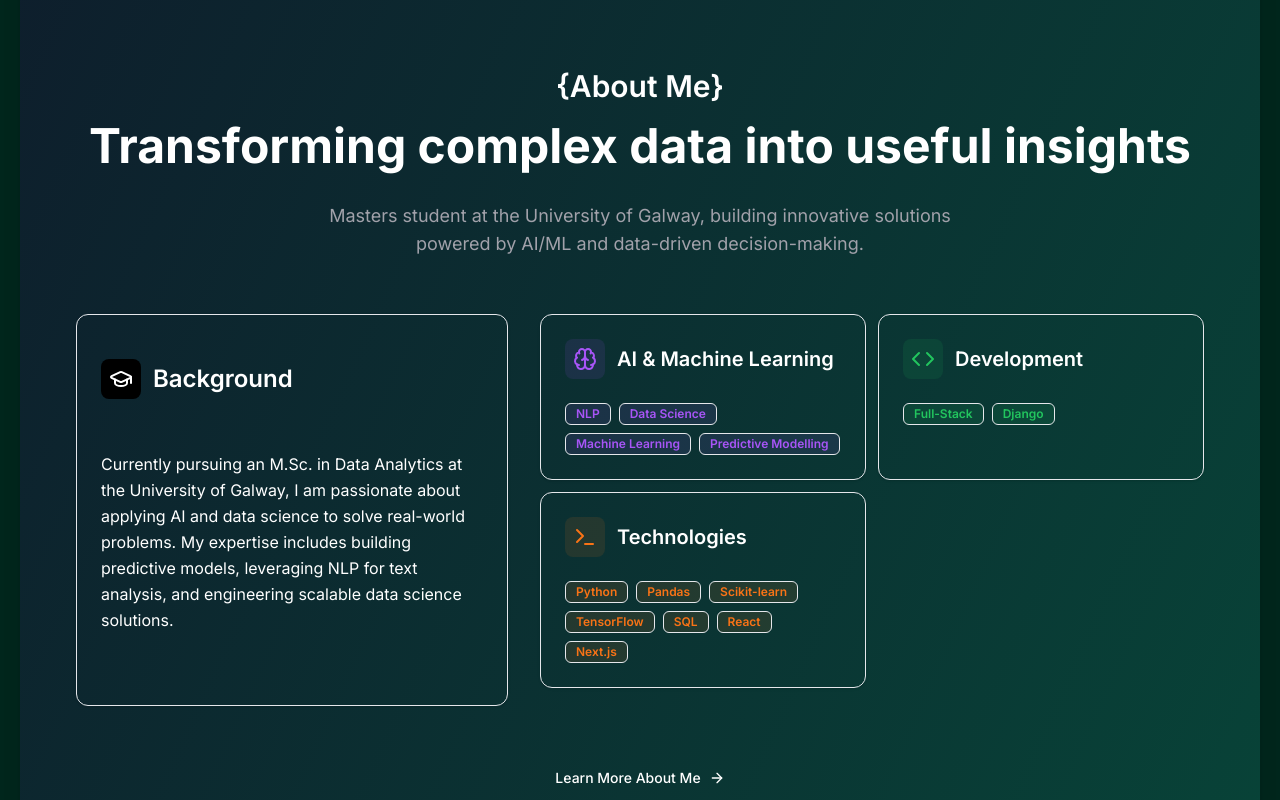
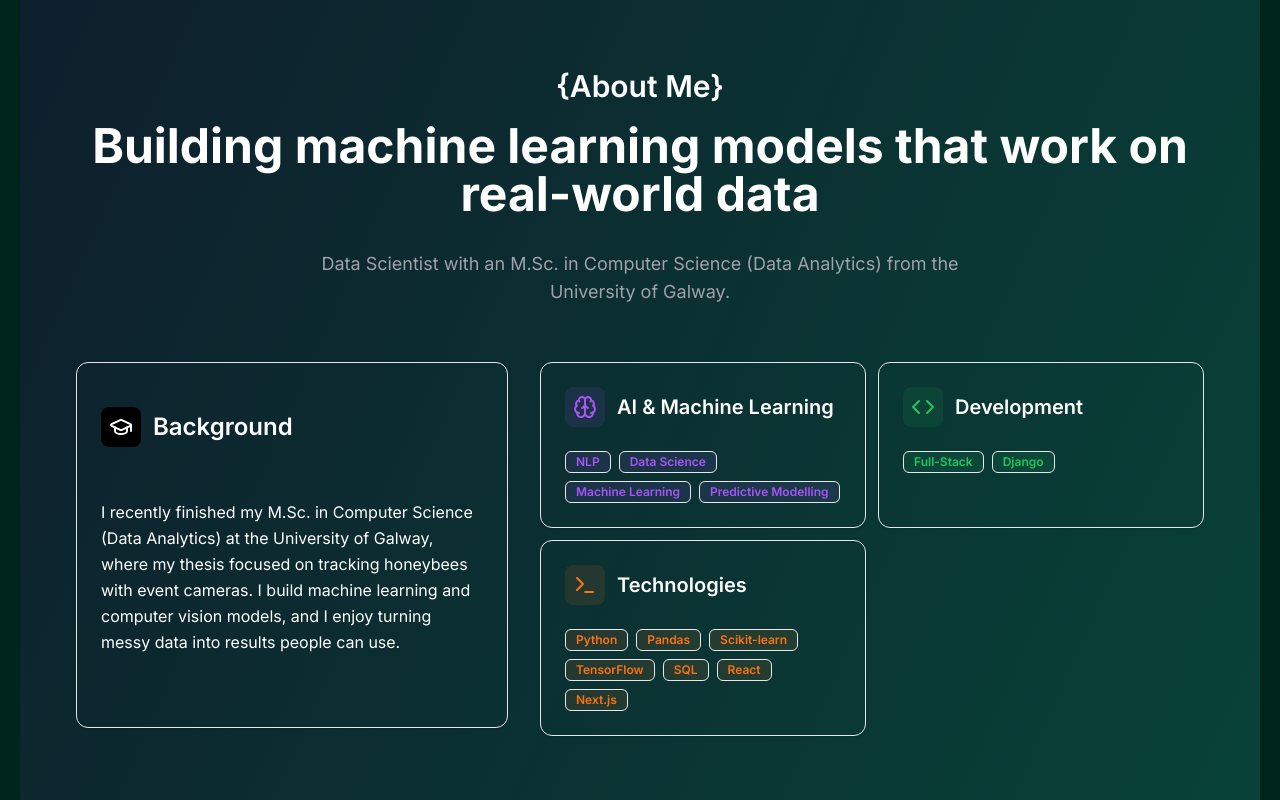
Before and after one commit to ShadaabHasan/portfolio, a Next.js app: page / in a window 1280 px wide. Shown: the part 780-1580 px from the top of the page. Built offline with nearby package versions, Linux system fonts and the light colour scheme.

Commit message:
Update site text to reflect finished M.Sc.

```diff
--- a/app/AboutMe/page.js
+++ b/app/AboutMe/page.js
@@ -25,8 +25,8 @@ const AboutMePage = () => {
                             </div>
                             <div className='text-gray-400 text-sm md:text-xl mt-5 w-11/12'>
                                 <p>
-                                    A Data Scientist currently pursuing an M.Sc. in Data Analytics at the University of Galway.
-                                    I love building AI-driven applications, exploring new technologies, and solving real-world problems through data and machine learning.
+                                    A Data Scientist with an M.Sc. in Computer Science (Data Analytics) from the University of Galway.
+                                    I build machine learning and computer vision models, and I enjoy solving real-world problems with data.
                                 </p>
                             </div>
                             <DownloadResume />
@@ -62,8 +62,8 @@ const AboutMePage = () => {
                                     <p className="text-muted-foreground text-sm text-gray-400">University Of Galway</p>
                                     </div>
                                     <div className="text-right">
-                                    <p className="text-sm text-muted-foreground">2025 - Present</p>
-                                    <p className="text-sm font-medium text-primary">CGPA: -</p>
+                                    <p className="text-sm text-muted-foreground">2025 - 2026</p>
+                                    <p className="text-sm font-medium text-primary">2.1 (Second Class Honours, Grade 1)</p>
                                     </div>
                                     </div>
                                 </div>
--- a/app/components/Aboutme1.jsx
+++ b/app/components/Aboutme1.jsx
@@ -16,9 +16,9 @@ const Aboutme1 = () => {
                                 {"{About Me}"}
                             </div>
                             <h2 className="text-4xl md:text-5xl font-bold mb-8">
-                                Transforming complex data into useful insights
+                                Building machine learning models that work on real-world data
                             </h2>
-                            <p className="text-lg text-muted-foreground max-w-2xl mx-auto grey">Masters student at the University of Galway, building innovative solutions powered by AI/ML and data-driven decision-making.</p>
+                            <p className="text-lg text-muted-foreground max-w-2xl mx-auto grey">Data Scientist with an M.Sc. in Computer Science (Data Analytics) from the University of Galway.</p>
                         </div>
                         <div className="grid lg:grid-cols-5 gap-8 items-start mb-12 m-10">
                             <div className="rounded-xl border bg-card text-card-foreground shadow lg:col-span-2 p-6 hover:shadow-md transition-shadow py-11">
@@ -32,7 +32,11 @@ const Aboutme1 = () => {
                                     </div>
                                     <h3 className="inline-flex items-center text-2xl font-semibold">Background</h3>
                                 </div>
-                                <p className="inline-flex items-center text-muted-foreground leading-relaxed text-l py-7">Currently pursuing an M.Sc. in Data Analytics at the University of Galway, I am passionate about applying AI and data science to solve real-world problems. My expertise includes building predictive models, leveraging NLP for text analysis, and engineering scalable data science solutions.</p>
+                                <p className="inline-flex items-center text-muted-foreground leading-relaxed text-l py-7">
+                                    I recently finished my M.Sc. in Computer Science (Data Analytics) at the University of Galway,
+                                    where my thesis focused on tracking honeybees with event cameras. I build machine learning and computer vision models,
+                                    and I enjoy turning messy data into results people can use.
+                                </p>
                             </div>
                             <div className="lg:col-span-3 grid sm:grid-cols-2 gap-3">
                                 <div className="rounded-xl border bg-card text-card-foreground shadow p-6 hover:shadow-md transition-shadow">
--- a/app/components/Footer.jsx
+++ b/app/components/Footer.jsx
@@ -10,8 +10,8 @@ const Footer = () => {
                         <div className="space-y-4">
                             <h3 className="text-2xl font-semibold">Portfolio</h3>
                             <p className="text-sm text-foreground/60">
-                            ©2025 Shadaab Hasan.</p>
-                        </div>
+                        ©{new Date().getFullYear()} Shadaab Hasan.</p>
+                    </div>
                         <div className="space-y-4">
                             <h3 className="text-2xl font-semibold">Quick Links</h3>
                             <nav className="flex flex-col space-y-2">
```
